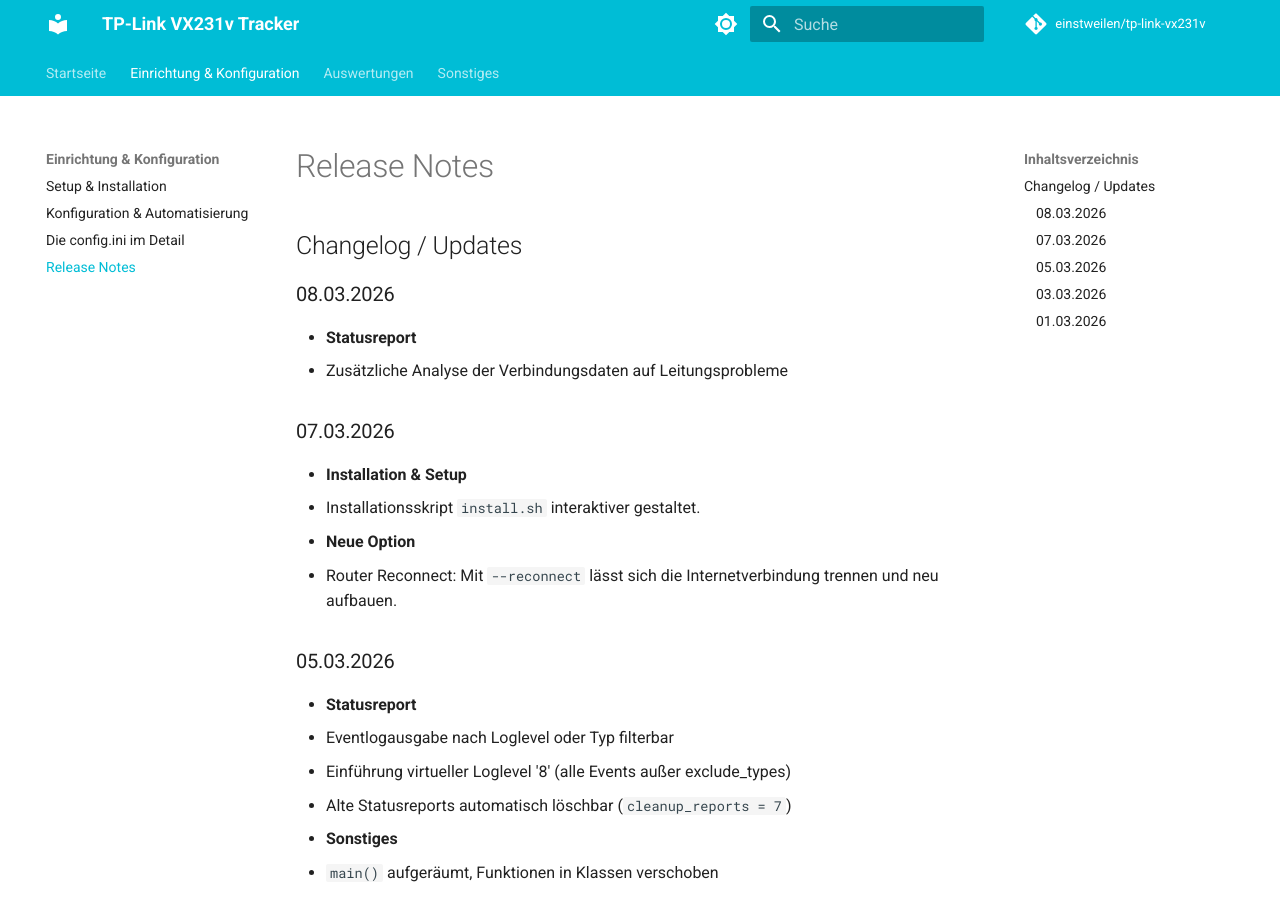
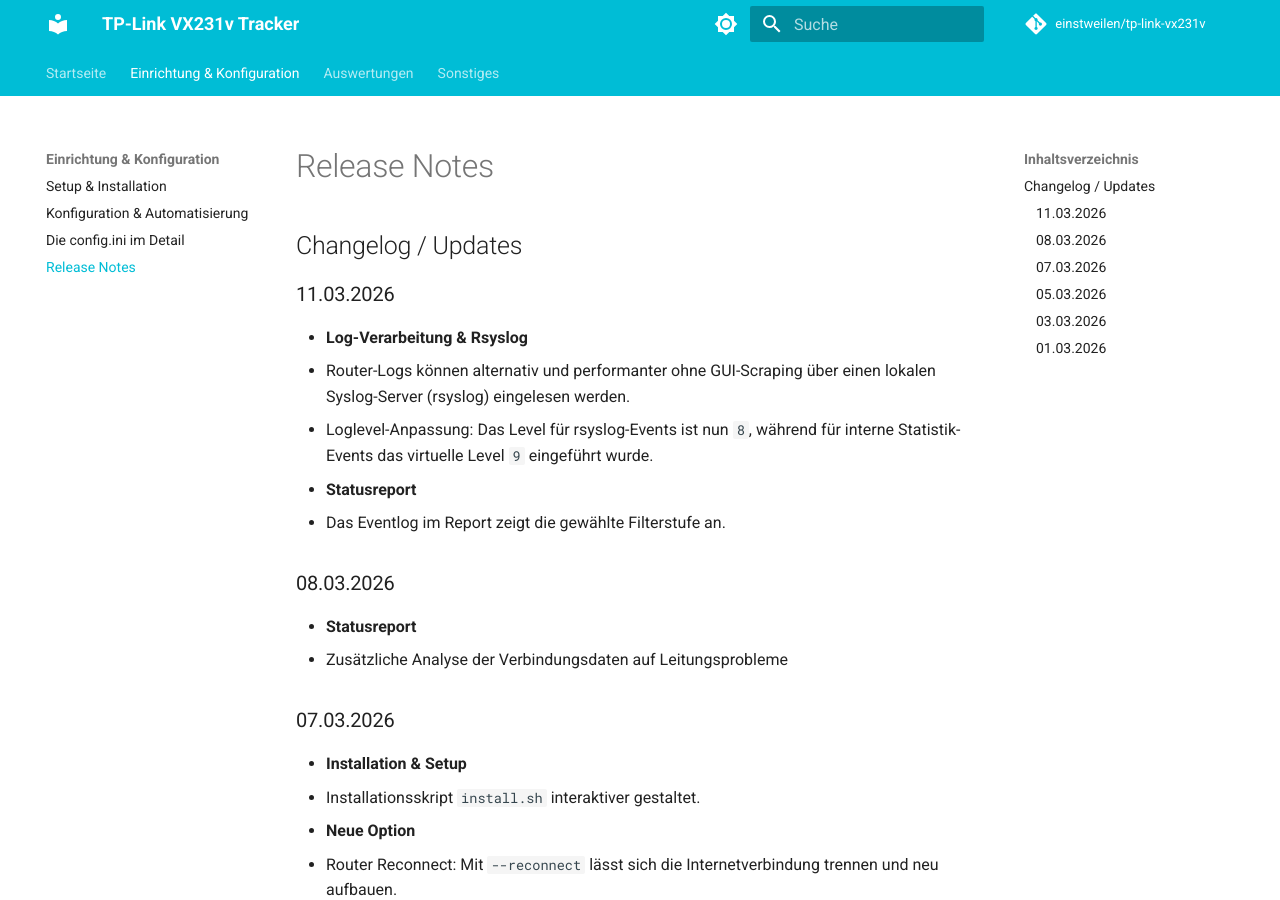
Before and after one commit to einstweilen/tp-link-vx231v, an MkDocs documentation site: the page built from docs/release-notes.md, in a window 1280 px wide and 900 px high. Built offline with MkDocs 1.6.1 and Material for MkDocs 9.7.7, drawn with Linux system fonts in a browser that asks for light colours; comment, search, counter and statistics services are not loaded.

```diff
--- a/docs/release-notes.md
+++ b/docs/release-notes.md
@@ -1,4 +1,13 @@
 ## Changelog / Updates
+
+### 11.03.2026
+
+* **Log-Verarbeitung & Rsyslog**
+  * Router-Logs können alternativ und performanter ohne GUI-Scraping über einen lokalen Syslog-Server (rsyslog) eingelesen werden.
+  * Loglevel-Anpassung: Das Level für rsyslog-Events ist nun `8`, während für interne Statistik-Events das virtuelle Level `9` eingeführt wurde.
+
+* **Statusreport**
+  * Das Eventlog im Report zeigt die gewählte Filterstufe an.
 
 ### 08.03.2026
 
```
Also changed, not shown: README.md (+6 -2 lines), docs/images/report-events.jpg, images/beispiel-dashboard-sml.jpg (added), images/beispiel-statusreport-sml.jpg (added), 1 other file.
